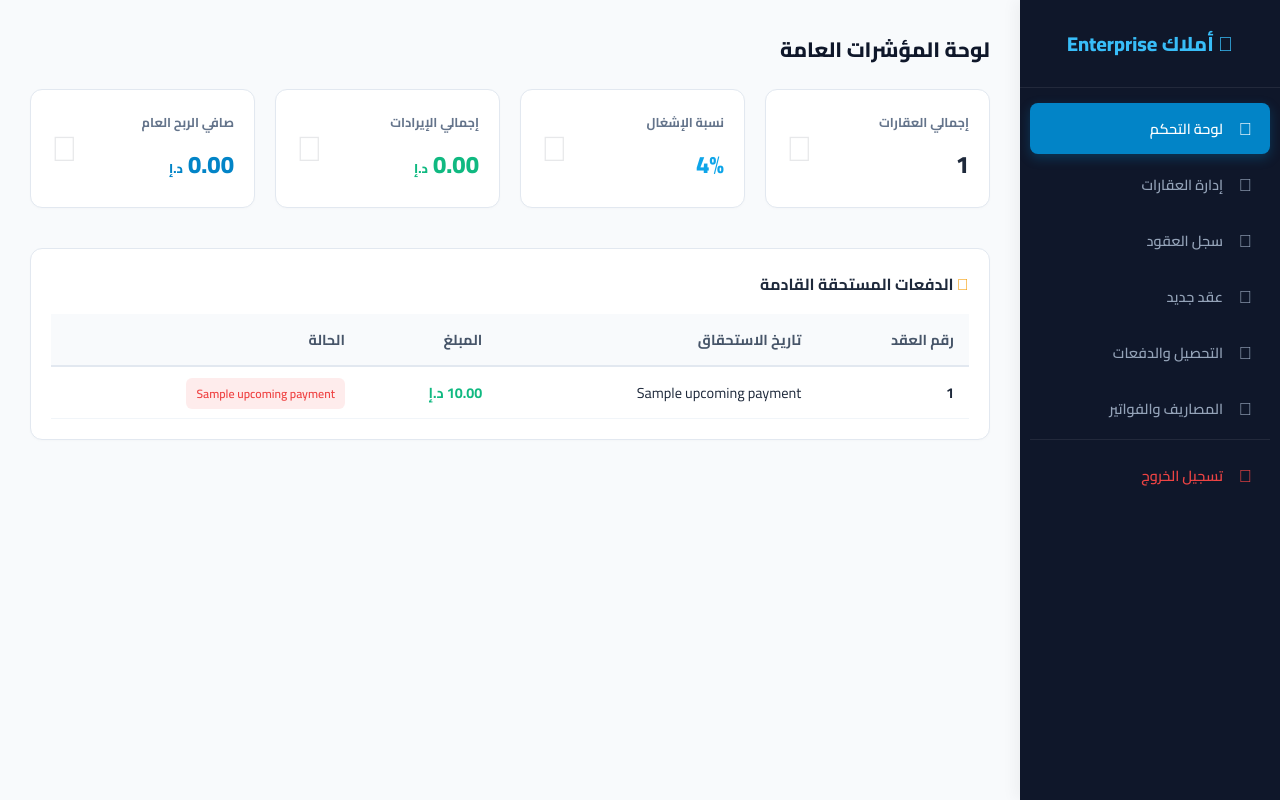
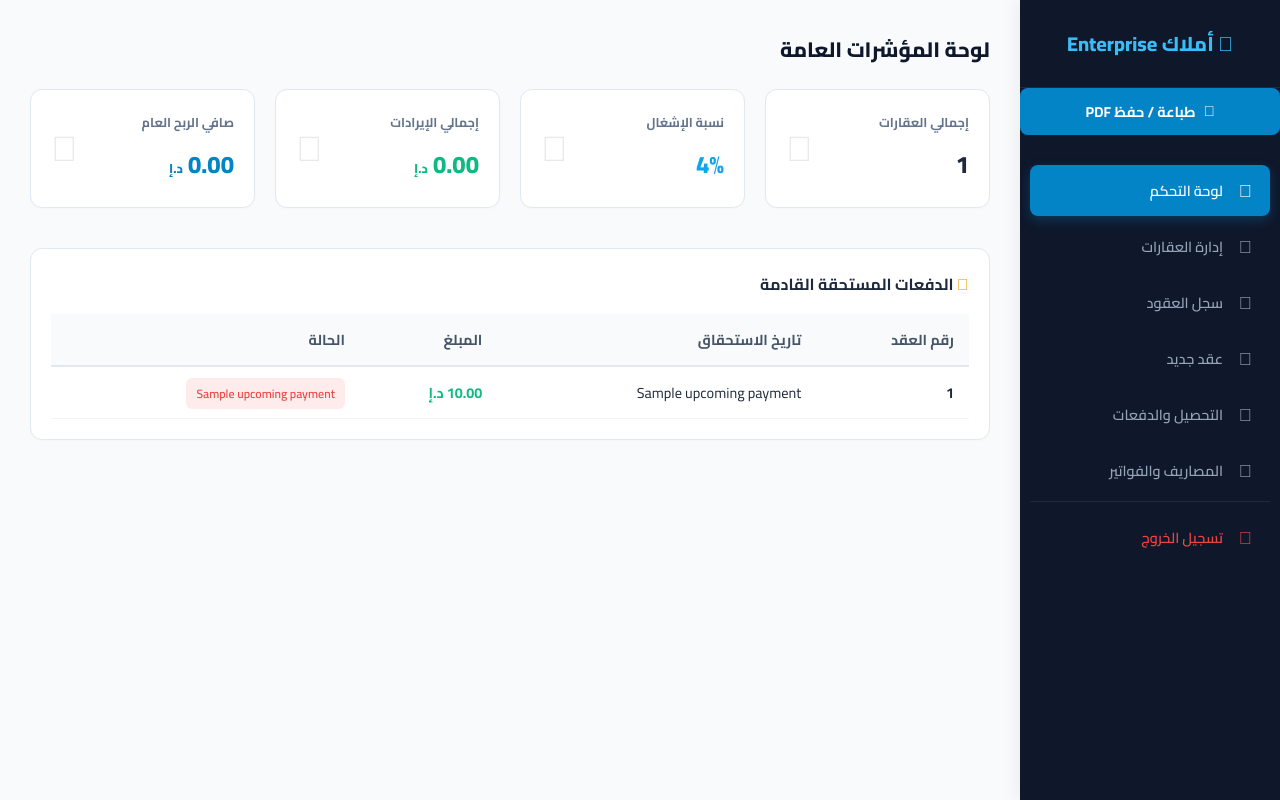
Before and after one commit to coder0979-del/realestate, a Flask app: template templates/index.html in a window 1280 px wide. Run offline with Flask 3, Linux system fonts and the light colour scheme; the template is opened without the code that fills it: most values are stand-ins (such as "Sample title", 1, 10 or a date in 2020).

Commit message:
second commit - Amlak System

```diff
--- a/app.py
+++ b/app.py
@@ -261,4 +261,4 @@ def add_expense():
 
 if __name__ == '__main__':
     init_db()
-    app.run(debug=True, port=5000)
+    app.run(debug=False, port=5000)
--- a/templates/index.html
+++ b/templates/index.html
@@ -277,6 +277,9 @@
         <div class="brand-logo">
             <i class="fas fa-city me-1"></i> أملاك Enterprise
         </div>
+        <button onclick="printReport()" class="btn btn-primary" style="margin-bottom: 15px;">
+    <i class="fas fa-print"></i> طباعة / حفظ PDF
+</button>
         <ul class="nav-menu">
             <li class="nav-item">
                 <a class="nav-link active" onclick="switchTab(event, 'dashboard')">
```
